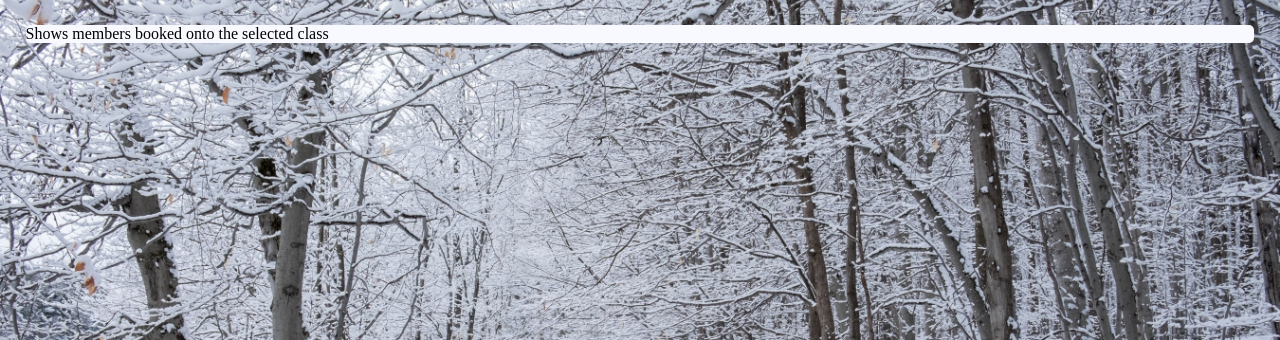
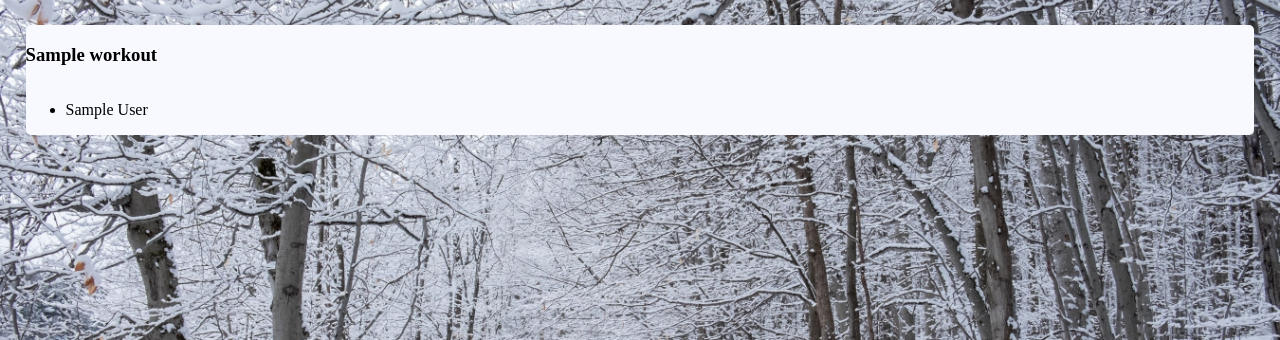
Before and after one commit to Stanhoucke/gym_web_app, a Flask app: page /workouts/1 in a window 1280 px wide. Shown: the part 80-420 px from the top of the page. Run offline with Flask 2, Linux system fonts and the light colour scheme; a database or web service that is not in the repository returns one stand-in record (values such as "Sample title"); some libraries are stand-ins or nearby versions.

Commit message:
added show route for workouts template

```diff
--- a/app/console.py
+++ b/app/console.py
@@ -11,7 +11,7 @@ booking_repository.delete_all()
 
 member_1 = Member("Dario", "Cologna", "male", 34)
 member_repository.save(member_1)
-member_2 = Member("GUido", "Van Rossum", "male", 64)
+member_2 = Member("Guido", "Van Rossum", "male", 64)
 member_repository.save(member_2)
 workout_1 = Workout("Just Skate", "freestyle", True, "12/12/2020", "08:00")
 workout_repository.save(workout_1)
--- a/app/templates/workouts/show.html
+++ b/app/templates/workouts/show.html
@@ -1,5 +1,10 @@
 {% extends "base.html" %}
 
 {% block content %}
-    Shows members booked onto the selected class
+    <h3>{{ workout.name }}</h3>
+    <ul>
+        {% for member in members %}
+            <li>{{ member.full_name() }}</li>
+        {% endfor %}
+    </ul>
 {% endblock %}
```
